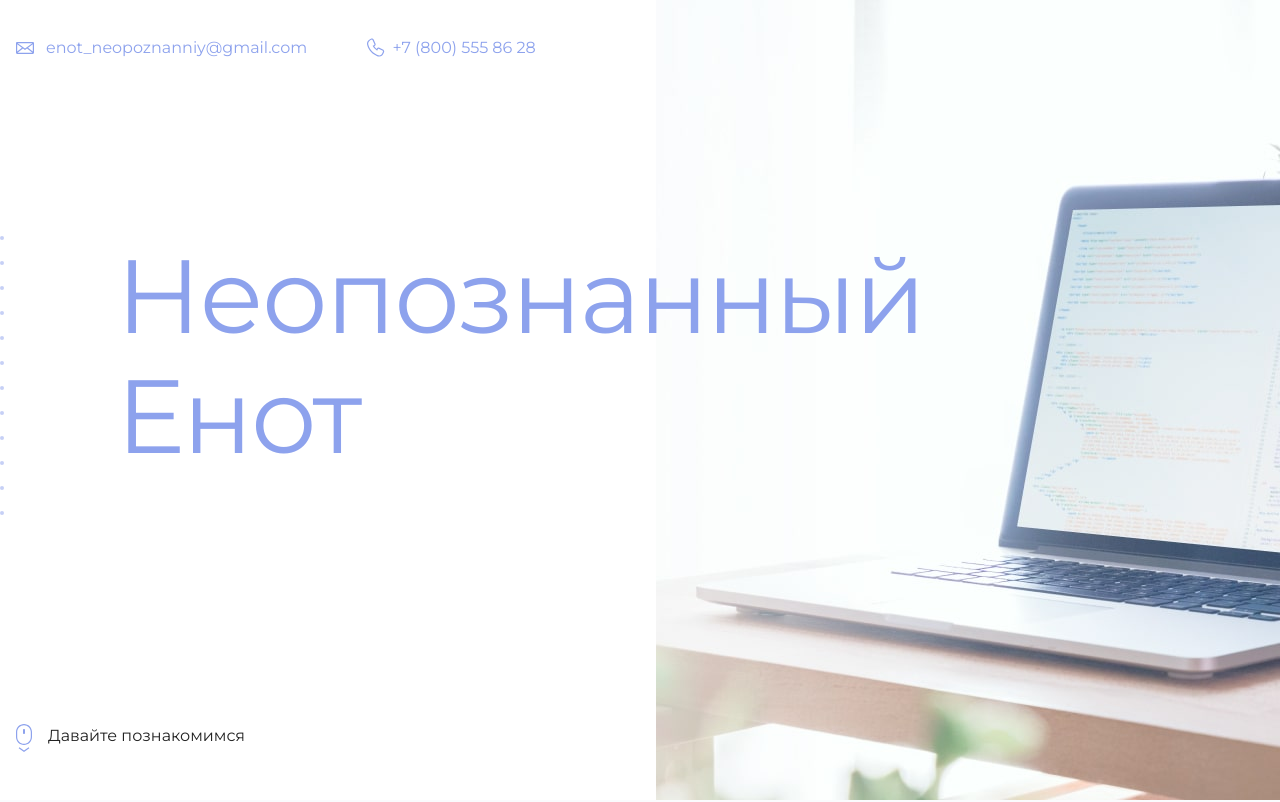
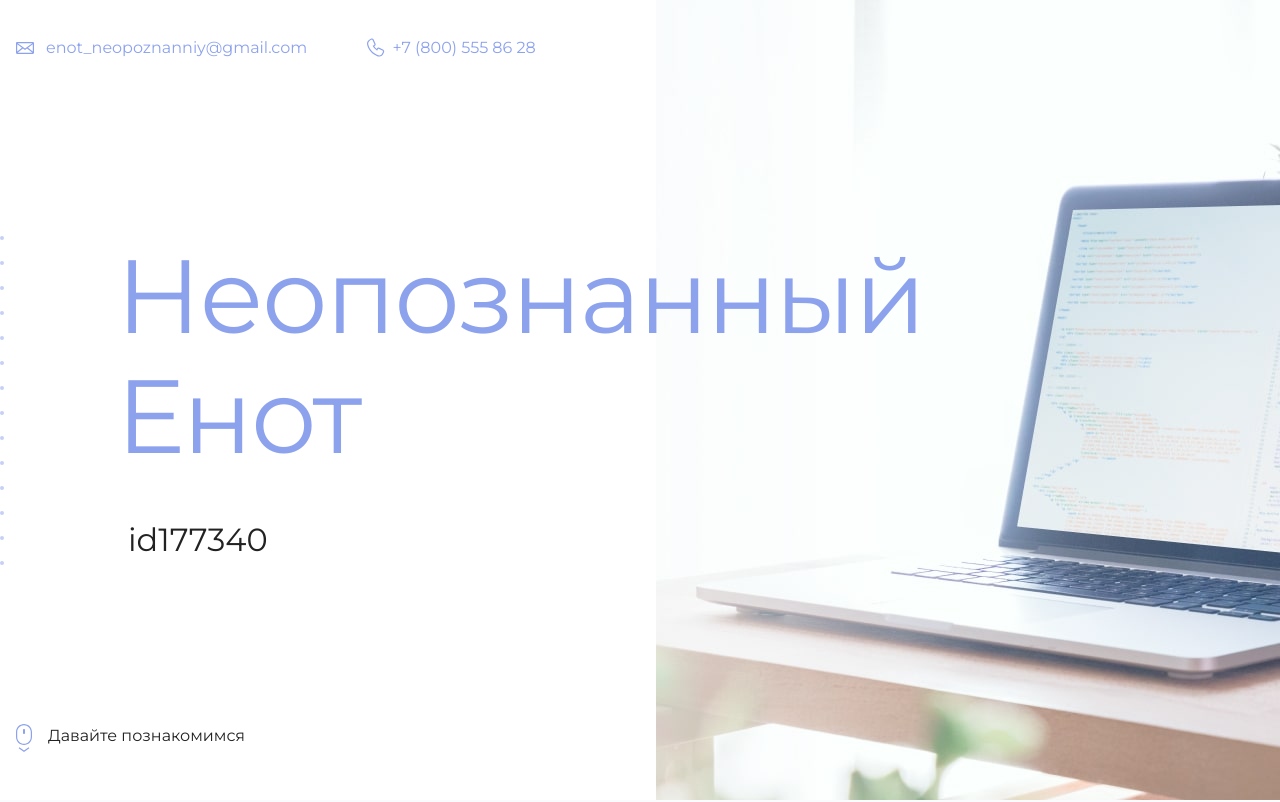
Before and after one commit to valeri379/example1, a plain HTML site: page index.html in a window 1280 px wide. Shown: the top 802 px of the page. Drawn offline with Linux system fonts and the light colour scheme; files whose address does not match are found by name.

Commit message:
Update index.html

```diff
--- a/index.html
+++ b/index.html
@@ -19,7 +19,7 @@
       <section class="hero-image">
         <div class="container">
           <h1 class="heading">Неопознанный Енот</h1>
-          <p><!-- Тут ваш id на сайте Академии --></p>
+          <p>id177340</p>
         </div>
       </section>
 
```
